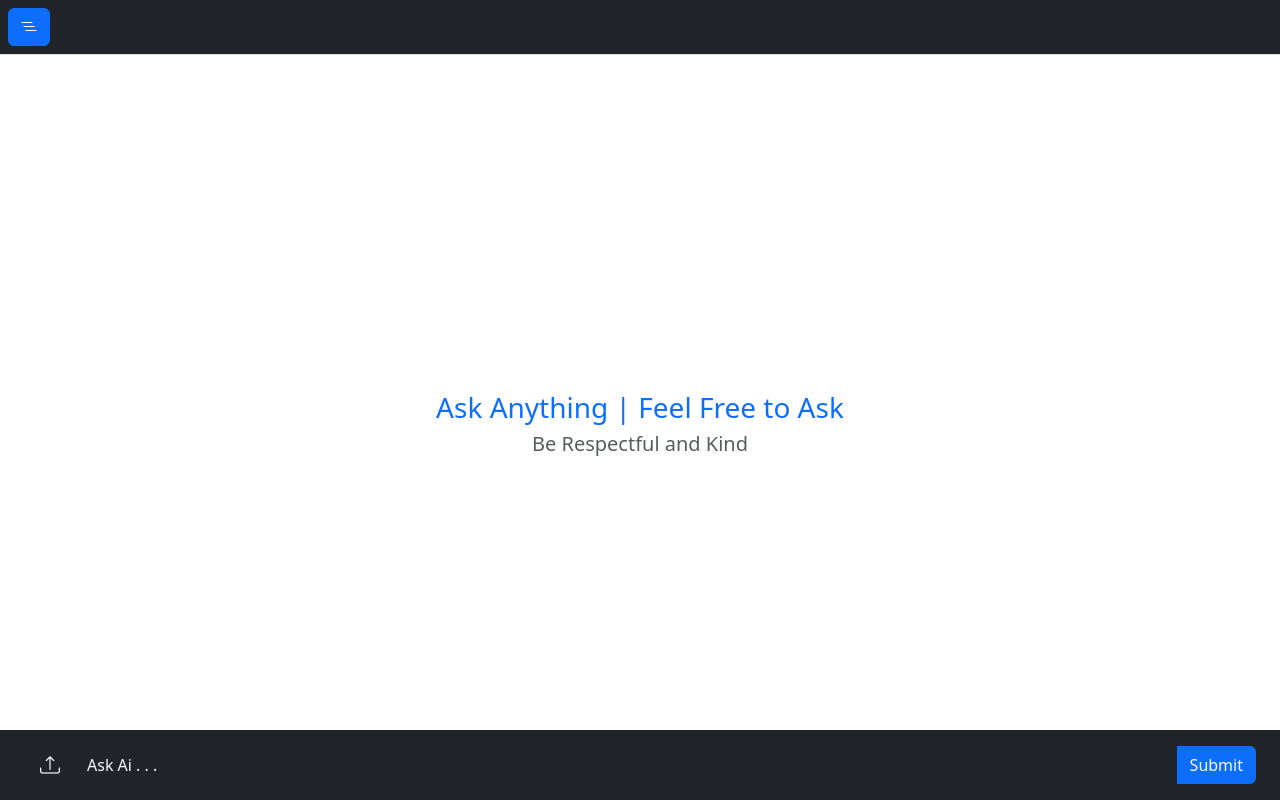
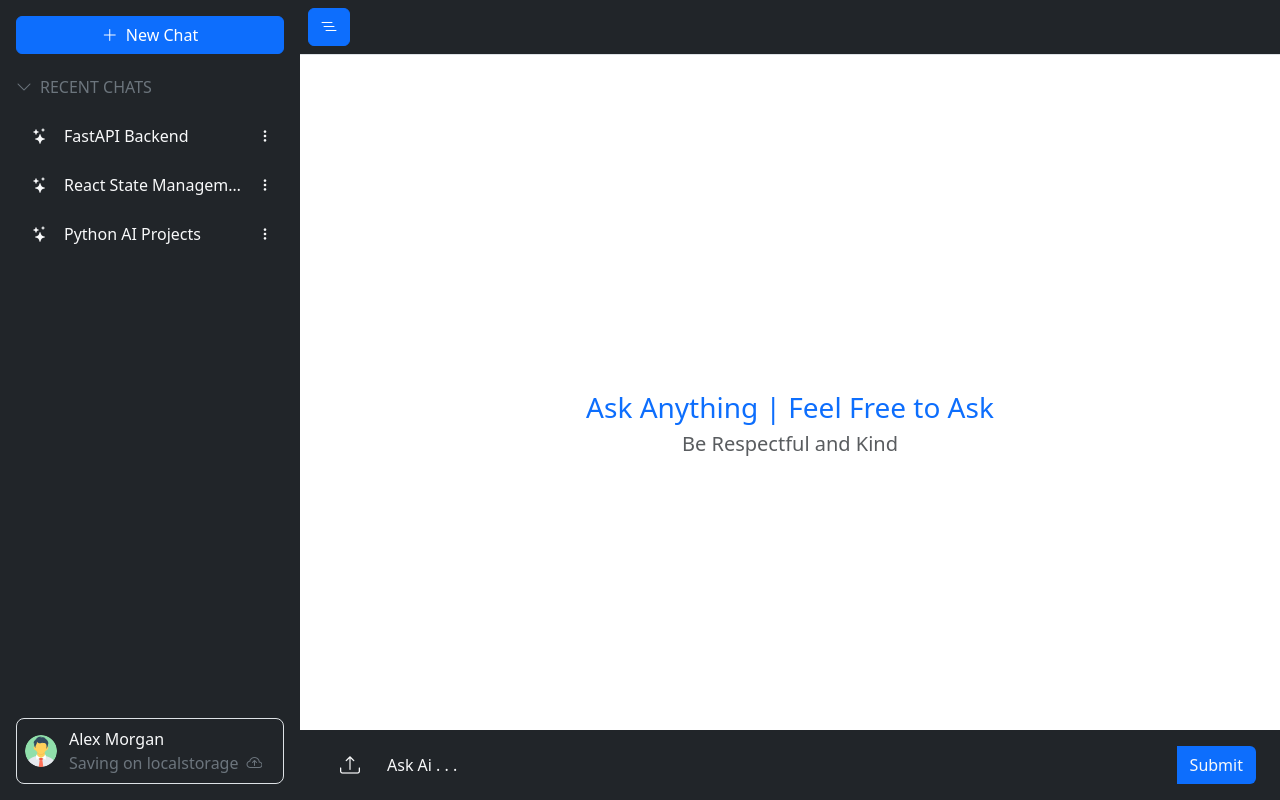
Before and after one commit to anshulvishwakarma105/ai-assistant-frontend, a React (Vite) app: page / in a window 1280 px wide. Built offline with nearby package versions, Linux system fonts and the light colour scheme.

Commit message:
impliment CustomiseUserForm and handleUserInfoUpdate

```diff
--- a/src/App.jsx
+++ b/src/App.jsx
@@ -2,7 +2,7 @@ import React, { useEffect, useState } from 'react'
 import InputField from './components/InputField';
 import ChatBox from './components/ChatBox';
 import Sidebar from './components/Sidebar';
-import { Alert, Confirmation, Editor } from './components/Popups';
+import { Alert, Confirmation, CustomiseUserForm, Editor } from './components/Popups';
 import { isMobile } from "./components/utils";
 
 export default function App() {
@@ -11,58 +11,108 @@ export default function App() {
     initHistory = JSON.parse(localStorage.getItem("history"))
   } else {
     initHistory = {
-      userInfo: {
-        name: "Alpha Beta",
-        desc: "Be Accurate and Topic Focused.",
-        region: "India",
-        preferences: {
-          language: "English",
-          timezone: "Asia/Kolkata",
-          chatStyle: "Professional"
+      "userInfo": {
+        "name": "Alex Morgan",
+        "desc": "Prefer concise explanations with practical examples.",
+        "region": "India",
+        "preferences": {
+          "language": "English",
+          "timezone": "Asia/Kolkata",
+          "chatStyle": "Concise"
         }
       },
-      chats: [
+      "chats": [
         {
-          "id": "chat-001",
-          "title": "Python Basics",
-          "createdAt": "2026-09-21T10:00:00.000Z",
-          "updatedAt": "2026-09-21T10:05:00.000Z",
+          "id": "chat-003",
+          "title": "FastAPI Backend",
+          "createdAt": "2026-09-22T09:00:00.000Z",
+          "updatedAt": "2026-09-22T09:15:00.000Z",
           "messages": [
             {
-              "id": "msg-001",
+              "id": "msg-005",
               "role": "user",
-              "content": "What is Python?",
+              "content": "How does FastAPI handle requests?",
               "file": null,
-              "createdAt": "2026-09-21T10:00:00.000Z"
+              "createdAt": "2026-09-22T09:00:00.000Z"
             },
             {
-              "id": "msg-002",
+              "id": "msg-006",
               "role": "bot",
-              "content": "## Python\n\nPython is a **high-level programming language** known for its simple syntax and wide range of uses.\n\nIt is commonly used for:\n- Web development\n- Automation\n- Data analysis\n- Artificial Intelligence\n- Machine Learning",
+              "content": "FastAPI is a modern Python web framework for building APIs. It uses Python type hints for request validation and automatic API documentation.",
               "file": null,
-              "createdAt": "2026-09-21T10:01:00.000Z"
+              "createdAt": "2026-09-22T09:01:00.000Z"
+            },
+            {
+              "id": "msg-007",
+              "role": "user",
+              "content": "What is the difference between FastAPI and Flask?",
+              "file": null,
+              "createdAt": "2026-09-22T09:10:00.000Z"
+            },
+            {
+              "id": "msg-008",
+              "role": "bot",
+              "content": "FastAPI provides built-in request validation, type hints, automatic OpenAPI documentation, and strong support for asynchronous programming. Flask is a lightweight WSGI framework with a simpler core and a larger ecosystem of extensions.",
+              "file": null,
+              "createdAt": "2026-09-22T09:11:00.000Z"
             }
           ]
         },
         {
-          "id": "chat-002",
-          "title": "React Basics",
-          "createdAt": "2026-09-21T11:00:00.000Z",
-          "updatedAt": "2026-09-21T11:05:00.000Z",
+          "id": "chat-004",
+          "title": "React State Management",
+          "createdAt": "2026-09-22T10:00:00.000Z",
+          "updatedAt": "2026-09-22T10:12:00.000Z",
           "messages": [
             {
-              "id": "msg-003",
+              "id": "msg-009",
               "role": "user",
-              "content": "What is React?",
+              "content": "What is useState in React?",
               "file": null,
-              "createdAt": "2026-09-21T11:00:00.000Z"
+              "createdAt": "2026-09-22T10:00:00.000Z"
             },
             {
-              "id": "msg-004",
+              "id": "msg-010",
               "role": "bot",
-              "content": "## React\n\nReact is a **JavaScript library** for building user interfaces.\n\nThe main idea is to create reusable **components** that manage and display UI efficiently.",
+              "content": "useState is a React Hook that lets a functional component store and update state. Updating the state causes the component to re-render with the new value.",
               "file": null,
-              "createdAt": "2026-09-21T11:01:00.000Z"
+              "createdAt": "2026-09-22T10:01:00.000Z"
+            },
+            {
+              "id": "msg-011",
+              "role": "user",
+              "content": "When should I use useEffect?",
+              "file": null,
+              "createdAt": "2026-09-22T10:10:00.000Z"
+            },
+            {
+              "id": "msg-012",
+              "role": "bot",
+              "content": "useEffect is used to synchronize a component with external systems such as APIs, browser events, timers, subscriptions, and other side effects.",
+              "file": null,
+              "createdAt": "2026-09-22T10:11:00.000Z"
+            }
+          ]
+        },
+        {
+          "id": "chat-005",
+          "title": "Python AI Projects",
+          "createdAt": "2026-09-22T11:00:00.000Z",
+          "updatedAt": "2026-09-22T11:08:00.000Z",
+          "messages": [
+            {
+              "id": "msg-013",
+              "role": "user",
+              "content": "Suggest some AI projects using Python.",
+              "file": null,
+              "createdAt": "2026-09-22T11:00:00.000Z"
+            },
+            {
+              "id": "msg-014",
+              "role": "bot",
+              "content": "You can build projects such as an AI document assistant, resume-job matching system, RAG chatbot, code review assistant, or an AI-powered knowledge base.",
+              "file": null,
+              "createdAt": "2026-09-22T11:01:00.000Z"
             }
           ]
         }
@@ -76,7 +126,8 @@ export default function App() {
   const [editor, setEditor] = useState(null);
   const [confirm, setConfirm] = useState(null);
   const [alert, setAlert] = useState(null);
-  const [sidebar, setSidebar] = useState(null)
+  const [UserForm, setUserForm] = useState(false);
+  const [sidebar, setSidebar] = useState(!isMobile)
   const [activeChatId, setActiveChatId] = useState(null)
 
 
@@ -84,9 +135,6 @@ export default function App() {
   useEffect(() => {
     localStorage.setItem("history", JSON.stringify(appData))
   }, [appData])
-
-
-
 
   async function handleAskAi(input, file) {
     setError(false);
@@ -153,8 +201,6 @@ export default function App() {
       setLoading(false);
     }
   }
-
-
   const addChatItem = (activeChatId, role, content, fileName) => {
     setAppData(prev => ({
       ...prev,
@@ -233,6 +279,26 @@ export default function App() {
       color: "light"
     });
   }
+  const handleUserInfoUpdate = (name, desc, region, language, timeZone, chatStyle) => {
+    setAppData(prev => ({
+      ...prev,
+      userInfo: {
+        name: name,
+        desc: desc,
+        region: region,
+        preferences: {
+          language: language,
+          timezone: timeZone,
+          chatStyle: chatStyle
+        }
+      },
+    }))
+     setAlert({
+      message: `You Updated UserInfo Successfully!`,
+      bgColor: "success",
+      color: "light"
+    });
+  }
 
   // To set inputfiled and chatbox height while keyboard is true
   const [keyboardHeight, setKeyboardHeight] = useState(0);
@@ -248,7 +314,6 @@ export default function App() {
       viewport.removeEventListener("resize", handleResize);
     };
   }, []);
-
 
   //scroll block
   useEffect(() => {
@@ -276,6 +341,7 @@ export default function App() {
         handleRenameChat={handleRenameChat}
         setConfirm={setConfirm}
         handleDeleteChat={handleDeleteChat}
+        setUserForm={setUserForm}
 
       />
 
@@ -314,6 +380,9 @@ export default function App() {
       {alert &&
         <Alert alert={alert} setAlert={setAlert} />
       }
+      {UserForm &&
+        <CustomiseUserForm userInfo={appData.userInfo} setUserForm={setUserForm} setAlert={setAlert} UserInfoUpdate={handleUserInfoUpdate}/>
+      }
     </div>
 
   )
```
Also changed, not shown: src/components/Popups.jsx (+120 -5 lines).
